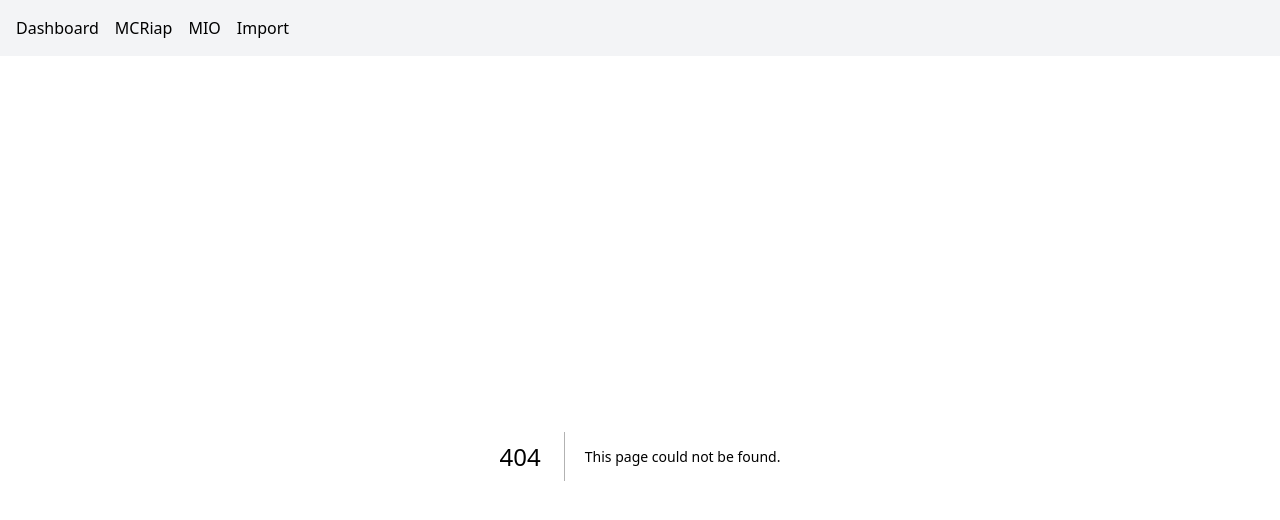
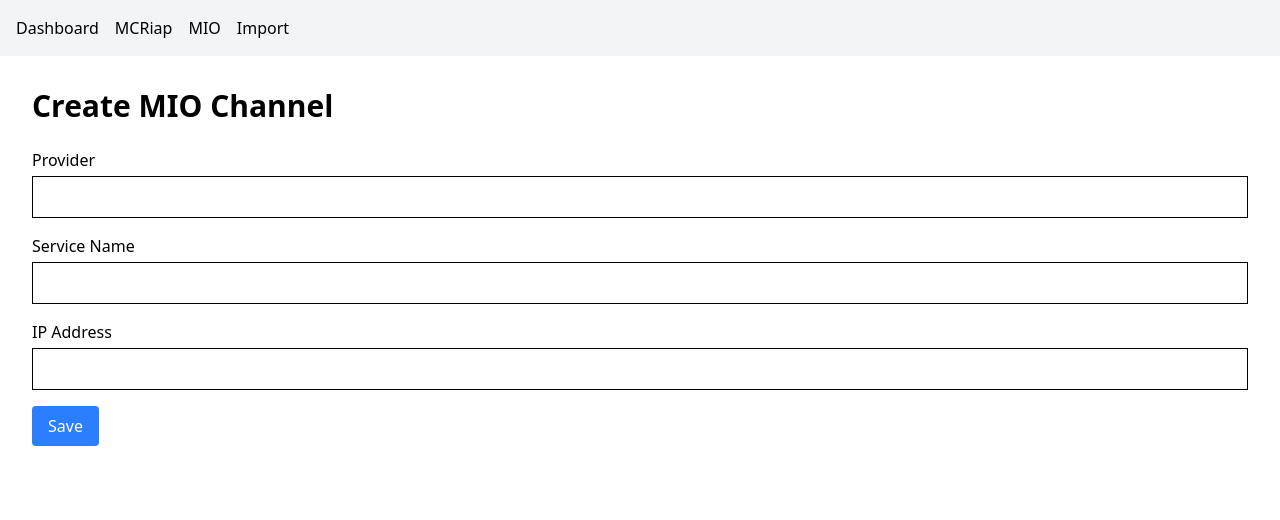
Before and after one commit to DaurenR/nitnet-hub, a Next.js app in the folder client/: page /mio/create in a window 1280 px wide. Before the commit this address had no page. Shown: the top 520 px of the page. Built offline with nearby package versions, Linux system fonts and the light colour scheme.

Commit message:
crud mio

```diff
--- a/client/package.json
+++ b/client/package.json
@@ -11,7 +11,8 @@
   "dependencies": {
     "next": "15.3.5",
     "react": "^19.0.0",
-    "react-dom": "^19.0.0"
+    "react-dom": "^19.0.0",
+    "react-hook-form": "^7.62.0"
   },
   "devDependencies": {
     "@eslint/eslintrc": "^3",
--- a/client/src/components/ChannelTable.tsx
+++ b/client/src/components/ChannelTable.tsx
@@ -1,8 +1,9 @@
 import React from "react";
 
 interface Column<T extends Record<string, unknown>> {
-  key: keyof T;
+  key: string;
   label: string;
+  render?: (row: T) => React.ReactNode;
 }
 
 interface Props<T extends Record<string, unknown>> {
@@ -48,10 +49,14 @@ export default function ChannelTable<T extends Record<string, unknown>>({
           data.map((row, idx) => (
             <tr key={(row.id as React.Key) ?? idx}>
               {columns.map((col) => (
-                <td key={String(col.key)} className="border p-2">
-                  {String(
-                    (row as Record<string, unknown>)[col.key as string] ?? ""
-                  )}
+                <td key={col.key} className="border p-2">
+                  {col.render
+                    ? col.render(row)
+                    : String(
+                        (row as Record<string, unknown>)[
+                          col.key as string
+                        ] ?? ""
+                      )}
                 </td>
               ))}
             </tr>
--- a/client/src/hooks/usePagedList.ts
+++ b/client/src/hooks/usePagedList.ts
@@ -6,6 +6,7 @@ export interface PagedListParams {
   sort?: string;
   order?: string;
   q?: string;
+  refresh?: number;
 }
 
 export interface PagedListResult<T> {
@@ -17,7 +18,7 @@ export interface PagedListResult<T> {
 
 export default function usePagedList<T>(
   endpoint: string,
-  { page = 1, perPage = 10, sort, order, q }: PagedListParams = {}
+   { page = 1, perPage = 10, sort, order, q, refresh }: PagedListParams = {}
 ): PagedListResult<T> {
   const [data, setData] = useState<T[]>([]);
   const [total, setTotal] = useState(0);
@@ -64,7 +65,7 @@ export default function usePagedList<T>(
     return () => {
       controller.abort();
     };
-  }, [endpoint, page, perPage, sort, order, q]);
+  }, [endpoint, page, perPage, sort, order, q, refresh]);
 
   return { data, total, isLoading, error };
 }
--- /dev/null
+++ b/client/src/pages/mio/[id]/edit.tsx
@@ -0,0 +1,90 @@
+import { useRouter } from "next/router";
+import { useEffect } from "react";
+import { useForm } from "react-hook-form";
+
+interface MioForm {
+  provider: string;
+  serviceName: string;
+  ipAddress: string;
+}
+
+export default function MioEdit() {
+  const router = useRouter();
+  const { id } = router.query;
+  const {
+    register,
+    handleSubmit,
+    formState: { errors },
+    reset,
+  } = useForm<MioForm>();
+
+  useEffect(() => {
+    if (!id || Array.isArray(id)) return;
+    fetch(`${process.env.NEXT_PUBLIC_API_URL}/mio/${id}`)
+      .then((res) => res.json())
+      .then((data) =>
+        reset({
+          provider: data.provider ?? "",
+          serviceName: data.serviceName ?? "",
+          ipAddress: data.ipAddress ?? "",
+        })
+      );
+  }, [id, reset]);
+
+  const onSubmit = async (values: MioForm) => {
+    if (!id || Array.isArray(id)) return;
+    const res = await fetch(`${process.env.NEXT_PUBLIC_API_URL}/mio/${id}`, {
+      method: "PUT",
+      headers: { "Content-Type": "application/json" },
+      body: JSON.stringify(values),
+    });
+    if (res.ok) {
+      alert("Saved");
+      router.push({ pathname: "/mio", query: router.query });
+    }
+  };
+
+  return (
+    <div className="p-8">
+      <h1 className="text-3xl mb-6 font-bold">Edit MIO Channel</h1>
+      <form onSubmit={handleSubmit(onSubmit)} className="space-y-4">
+        <div>
+          <label className="block mb-1">Provider</label>
+          <input
+            className="border p-2 w-full"
+            {...register("provider", { required: true })}
+          />
+          {errors.provider && (
+            <p className="text-red-500 text-sm">Provider is required</p>
+          )}
+        </div>
+        <div>
+          <label className="block mb-1">Service Name</label>
+          <input
+            className="border p-2 w-full"
+            {...register("serviceName", { required: true })}
+          />
+          {errors.serviceName && (
+            <p className="text-red-500 text-sm">Service Name is required</p>
+          )}
+        </div>
+        <div>
+          <label className="block mb-1">IP Address</label>
+          <input
+            className="border p-2 w-full"
+            {...register("ipAddress", { required: true })}
+          />
+          {errors.ipAddress && (
+            <p className="text-red-500 text-sm">IP Address is required</p>
+          )}
+        </div>
+        <button
+          type="submit"
+          className="px-4 py-2 bg-blue-500 text-white rounded"
+        >
+          Save
+        </button>
+      </form>
+    </div>
+  );
+}
--- /dev/null
+++ b/client/src/pages/mio/create.tsx
@@ -0,0 +1,73 @@
+import { useRouter } from "next/router";
+import { useForm } from "react-hook-form";
+
+interface MioForm {
+  provider: string;
+  serviceName: string;
+  ipAddress: string;
+}
+
+export default function MioCreate() {
+  const router = useRouter();
+  const {
+    register,
+    handleSubmit,
+    formState: { errors },
+  } = useForm<MioForm>();
+
+  const onSubmit = async (values: MioForm) => {
+    const res = await fetch(`${process.env.NEXT_PUBLIC_API_URL}/mio`, {
+      method: "POST",
+      headers: { "Content-Type": "application/json" },
+      body: JSON.stringify(values),
+    });
+    if (res.ok) {
+      alert("Saved");
+      router.push({ pathname: "/mio", query: router.query });
+    }
+  };
+
+  return (
+    <div className="p-8">
+      <h1 className="text-3xl mb-6 font-bold">Create MIO Channel</h1>
+      <form onSubmit={handleSubmit(onSubmit)} className="space-y-4">
+        <div>
+          <label className="block mb-1">Provider</label>
+          <input
+            className="border p-2 w-full"
+            {...register("provider", { required: true })}
+          />
+          {errors.provider && (
+            <p className="text-red-500 text-sm">Provider is required</p>
+          )}
+        </div>
+        <div>
+          <label className="block mb-1">Service Name</label>
+          <input
+            className="border p-2 w-full"
+            {...register("serviceName", { required: true })}
+          />
+          {errors.serviceName && (
+            <p className="text-red-500 text-sm">Service Name is required</p>
+          )}
+        </div>
+        <div>
+          <label className="block mb-1">IP Address</label>
+          <input
+            className="border p-2 w-full"
+            {...register("ipAddress", { required: true })}
+          />
+          {errors.ipAddress && (
+            <p className="text-red-500 text-sm">IP Address is required</p>
+          )}
+        </div>
+        <button
+          type="submit"
+          className="px-4 py-2 bg-blue-500 text-white rounded"
+        >
+          Save
+        </button>
+      </form>
+    </div>
+  );
+}
--- a/client/src/pages/mio/index.tsx
+++ b/client/src/pages/mio/index.tsx
@@ -1,4 +1,5 @@
 import { useRouter } from "next/router";
+import { useState } from "react";
 import ChannelTable from "../../components/ChannelTable";
 import SearchForm from "../../components/SearchForm";
 import Pagination from "../../components/Pagination";
@@ -18,6 +19,7 @@ interface MioChannel extends Record<string, unknown> {
 
 export default function MioPage() {
   const router = useRouter();
+  const [refresh, setRefresh] = useState(0);
 
   const getNumber = (v: string | string[] | undefined, def: number) => {
     const n = parseInt(Array.isArray(v) ? v[0] : v || "", 10);
@@ -43,6 +45,7 @@ export default function MioPage() {
     sort,
     order,
     q,
+    refresh
   });
 
   const handlePageChange = (p: number) => {
@@ -86,9 +89,42 @@ export default function MioPage() {
       { shallow: true }
     );
   };
+
+  const handleDelete = async (id: number) => {
+    if (!confirm("Delete?")) return;
+    const res = await fetch(
+      `${process.env.NEXT_PUBLIC_API_URL}/mio/${id}`,
+      { method: "DELETE" }
+    );
+    if (res.ok) {
+      if (channels.length === 1 && page > 1) {
+        router.push(
+          {
+            pathname: router.pathname,
+            query: { ...router.query, page: page - 1 },
+          },
+          undefined,
+          { shallow: true }
+        );
+      } else {
+        setRefresh((r) => r + 1);
+      }
+    }
+  };
+
   return (
     <div className="p-8">
-      <h1 className="text-3xl mb-6 font-bold">MIO Channels</h1>
+      <div className="flex justify-between mb-6">
+        <h1 className="text-3xl font-bold">MIO Channels</h1>
+        <button
+          className="px-4 py-2 bg-blue-500 text-white rounded"
+          onClick={() =>
+            router.push({ pathname: "/mio/create", query: router.query })
+          }
+        >
+          Create
+        </button>
+      </div>
       <SearchForm
         fields={[{ name: "q", label: "Search", defaultValue: q || "" }]}
         onSearch={handleSearch}
@@ -109,6 +145,31 @@ export default function MioPage() {
               { key: "ipAddress", label: "IP Address" },
               { key: "updatedAt", label: "Updated At" },
               { key: "updatedBy", label: "Updated By" },
+              {
+                key: "actions",
+                label: "Actions",
+                render: (row) => (
+                  <>
+                    <button
+                      className="text-blue-600 hover:underline mr-2"
+                      onClick={() =>
+                        router.push({
+                          pathname: `/mio/${row.id}/edit`,
+                          query: router.query,
+                        })
+                      }
+                    >
+                      Edit
+                    </button>
+                    <button
+                      className="text-red-600 hover:underline"
+                      onClick={() => handleDelete(row.id as number)}
+                    >
+                      Delete
+                    </button>
+                  </>
+                ),
+              },
             ]}
             sort={sort}
             order={order as "asc" | "desc" | undefined}
```
Also changed, not shown: 1 other file (tests, documents, lock files or other folders).
